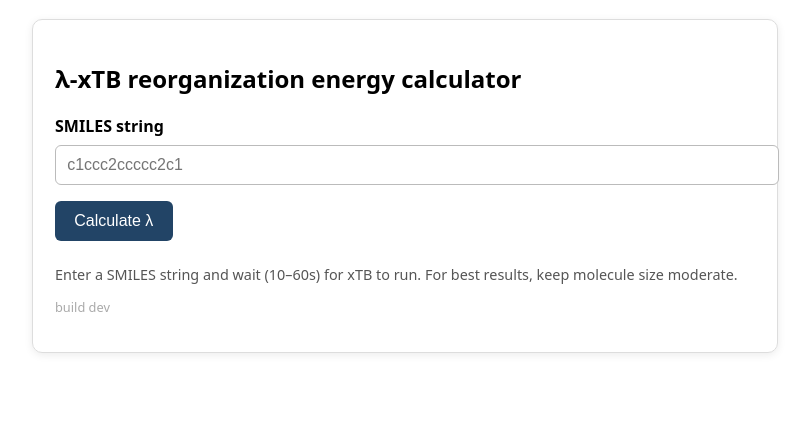
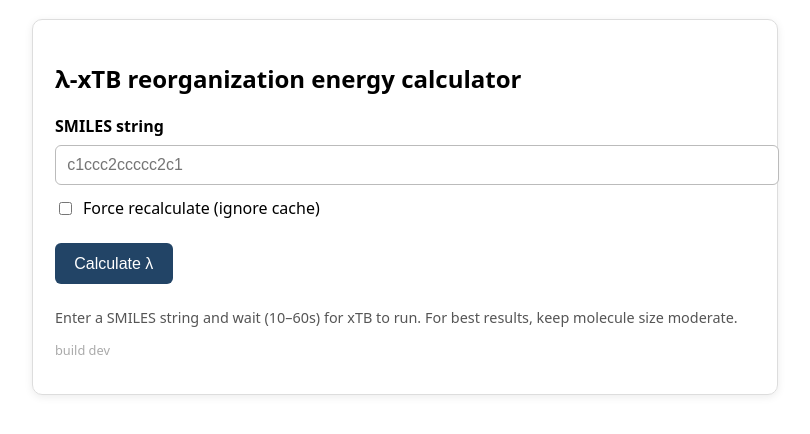
Before and after one commit to krupickm/lambda-xtb, a Flask app: page / in a window 1280 px wide. Shown: the top 434 px of the page, without its empty margins (235-1045 px from the left). Run offline with Flask 3, Linux system fonts and the light colour scheme; some libraries are stand-ins or nearby versions.

Commit message:
Force recalculate option added and treating of collisions for canonical smiles in db solved

```diff
--- a/app.py
+++ b/app.py
@@ -49,6 +49,7 @@ def index():
 def calculate():
     """Canonicalize SMILES, serve from cache if available, else run xTB."""
     smiles = request.form.get("smiles", "").strip()
+    force_recalc = request.form.get("force_recalc") == "1"
 
     if not smiles:
         flash("Please provide a SMILES string.")
@@ -59,10 +60,11 @@ def calculate():
         flash("Invalid SMILES — could not parse the structure.")
         return redirect(url_for("index"))
 
-    # Cache hit — skip the calculation entirely
-    cached = _database.find_by_canonical(canonical)
-    if cached:
-        return redirect(url_for("result", job_uuid=cached["uuid"], from_cache=1))
+    # Cache hit — skip the calculation entirely (unless force_recalc is set)
+    if not force_recalc:
+        cached = _database.find_by_canonical(canonical)
+        if cached:
+            return redirect(url_for("result", job_uuid=cached["uuid"], from_cache=1))
 
     # Cache miss — run the calculation
     job_uuid = str(uuid.uuid4())
--- a/db.py
+++ b/db.py
@@ -170,7 +170,7 @@ class SQLiteDatabase(Database):
         conn = self._connect()
         try:
             conn.execute(
-                f"""INSERT INTO jobs
+                f"""INSERT OR REPLACE INTO jobs
                     (uuid, smiles_input, smiles_canonical, created_at, status,
                      lambda_plus_eV, lambda_minus_eV,
                      partial_json, xyz_neutral, xyz_cation, xyz_anion, email)
@@ -199,7 +199,7 @@ class SQLiteDatabase(Database):
         conn = self._connect()
         try:
             conn.execute(
-                f"""INSERT INTO jobs
+                f"""INSERT OR REPLACE INTO jobs
                     (uuid, smiles_input, smiles_canonical, created_at, status,
                      error_message, email)
                     VALUES ({self._q(7)})""",
--- a/templates/index.html
+++ b/templates/index.html
@@ -29,6 +29,10 @@
       <form id="calcForm" action="{{ url_for('calculate') }}" method="post">
         <label for="smiles">SMILES string</label>
         <input id="smiles" name="smiles" type="text" placeholder="c1ccc2ccccc2c1" required />
+        <label style="font-weight:normal; margin-top:0.8rem; display:flex; align-items:center; gap:0.5rem;">
+          <input type="checkbox" name="force_recalc" value="1" />
+          Force recalculate (ignore cache)
+        </label>
         <button id="submitButton" type="submit">Calculate λ</button>
       </form>
 
```
Also changed, not shown: DEVLOG.md (+1 -1 lines).
